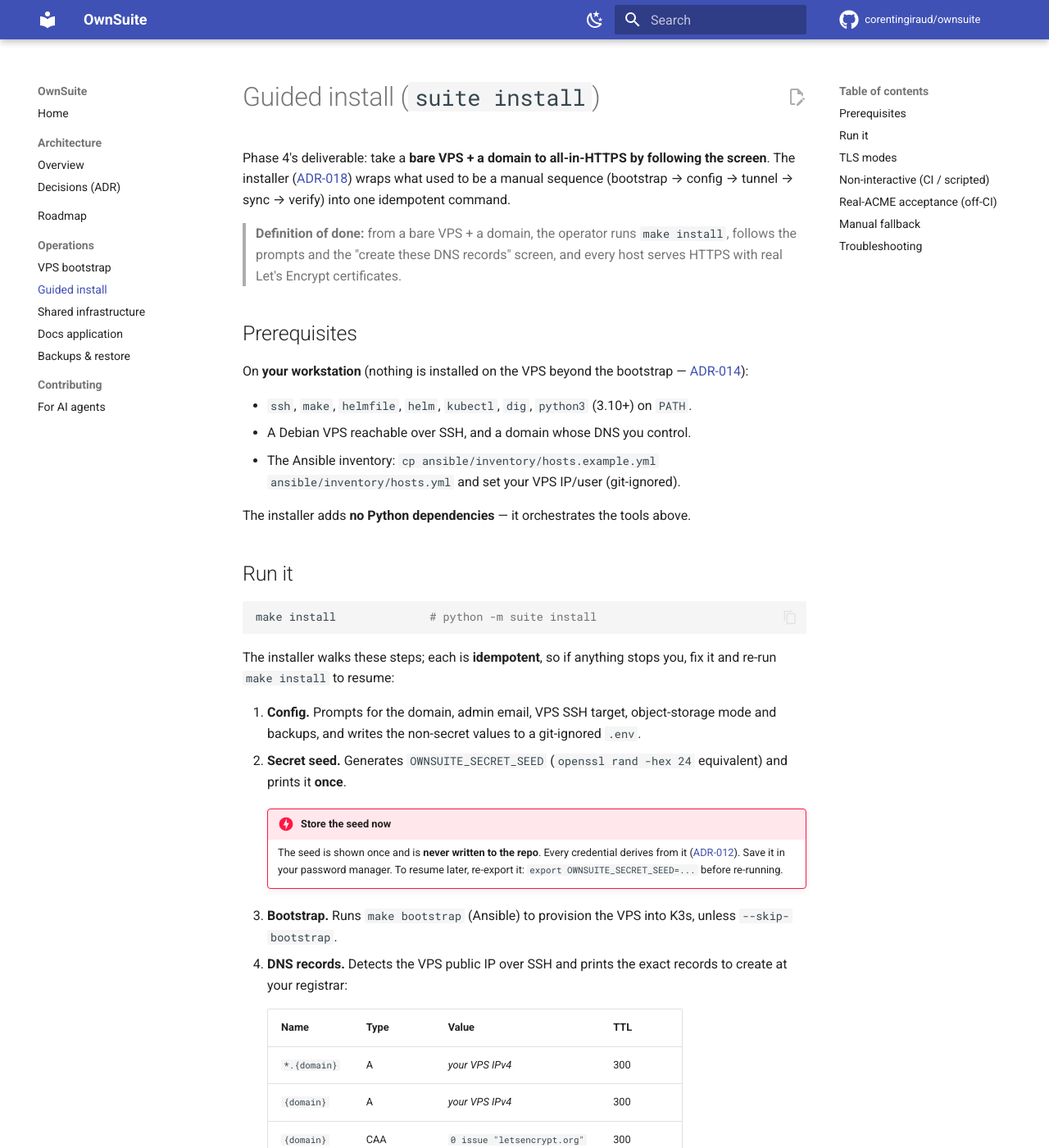
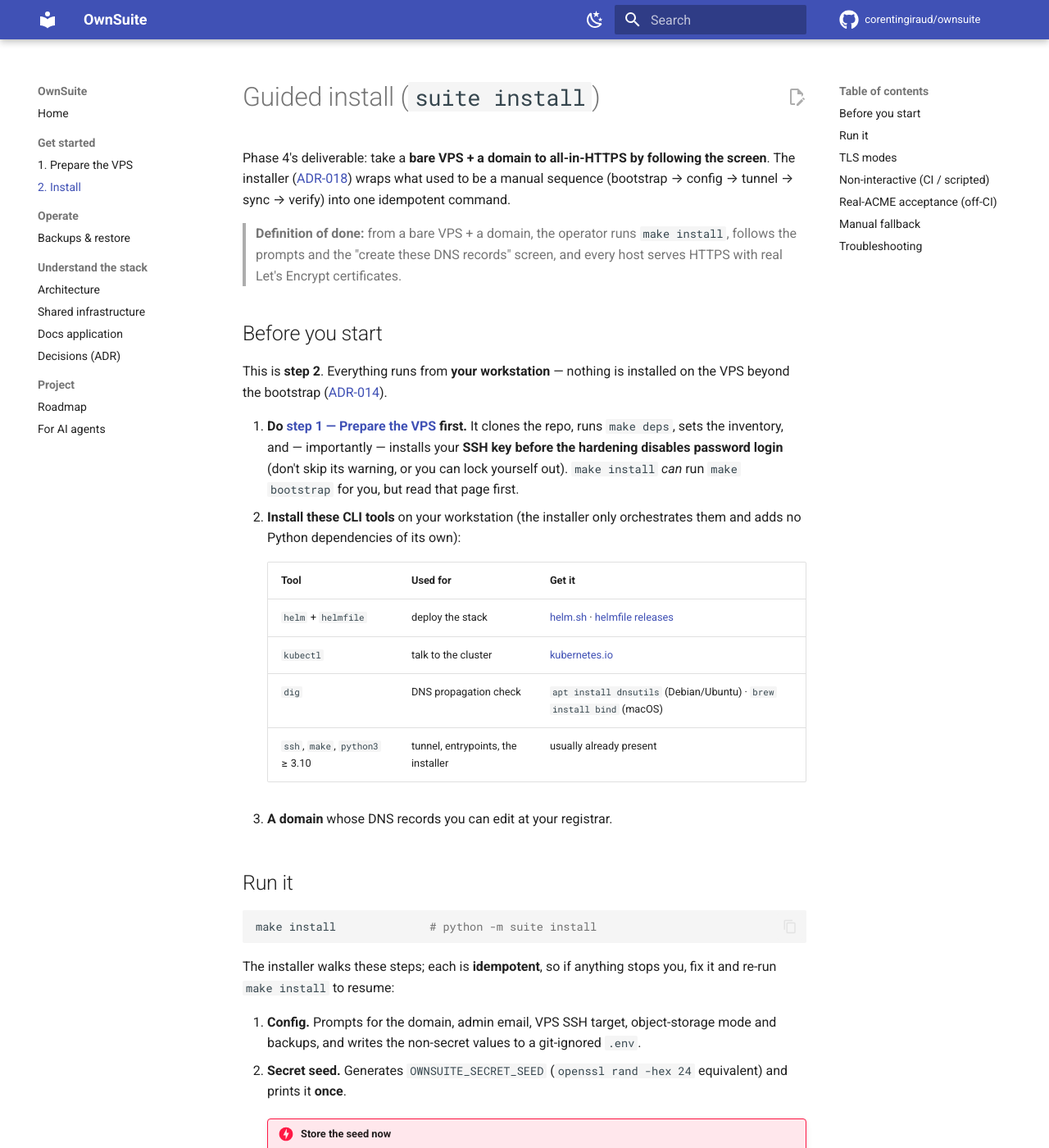
Before and after one commit to corentingiraud/ownsuite, an MkDocs documentation site: the page built from docs/operations/install.md, in a window 1280 px wide and 1400 px high. Shown: the whole window at 82% size. Built offline with MkDocs 1.6.1 and Material for MkDocs 9.7.7, drawn with Linux system fonts in a browser that asks for light colours; comment, search, counter and statistics services are not loaded; some of the changed text lies outside the part shown.

Commit message:
docs: task-oriented structure for non-expert admins
Reorganize the navigation around what an admin does, not the internals:
- Get started (1. Prepare the VPS -> 2. Install), Operate, Understand the stack,
  Project. The install path now leads instead of being buried under "Operations"
  behind Architecture/Decisions/Roadmap.
- Landing page funnels to the two ordered install steps; "how it works" is secondary.
- install.md gains a "Before you start": links step 1, lists the CLI tools to install
  (helm/helmfile/kubectl/dig) with where to get them, and flags the SSH-key lockout.
- bootstrap.md: add the missing `git clone` first step.

File paths are unchanged on purpose (stable URLs, no broken links) — only the nav/IA
and entry points change.

```diff
--- a/docs/operations/install.md
+++ b/docs/operations/install.md
@@ -9,17 +9,26 @@ into one idempotent command.
 > follows the prompts and the "create these DNS records" screen, and every host serves
 > HTTPS with real Let's Encrypt certificates.
 
-## Prerequisites
+## Before you start
 
-On **your workstation** (nothing is installed on the VPS beyond the bootstrap —
-[ADR-014](../architecture/decisions.md#adr-014-operator-control-plane-local-workstation-ssh-tunnel)):
+This is **step 2**. Everything runs from **your workstation** — nothing is installed on the
+VPS beyond the bootstrap ([ADR-014](../architecture/decisions.md#adr-014-operator-control-plane-local-workstation-ssh-tunnel)).
 
-- `ssh`, `make`, `helmfile`, `helm`, `kubectl`, `dig`, `python3` (3.10+) on `PATH`.
-- A Debian VPS reachable over SSH, and a domain whose DNS you control.
-- The Ansible inventory: `cp ansible/inventory/hosts.example.yml ansible/inventory/hosts.yml`
-  and set your VPS IP/user (git-ignored).
+1. **Do [step 1 — Prepare the VPS](bootstrap.md) first.** It clones the repo, runs
+   `make deps`, sets the inventory, and — importantly — installs your **SSH key before the
+   hardening disables password login** (don't skip its warning, or you can lock yourself
+   out). `make install` *can* run `make bootstrap` for you, but read that page first.
+2. **Install these CLI tools** on your workstation (the installer only orchestrates them and
+   adds no Python dependencies of its own):
 
-The installer adds **no Python dependencies** — it orchestrates the tools above.
+    | Tool | Used for | Get it |
+    |---|---|---|
+    | `helm` + `helmfile` | deploy the stack | [helm.sh](https://helm.sh/docs/intro/install/) · [helmfile releases](https://github.com/helmfile/helmfile/releases) |
+    | `kubectl` | talk to the cluster | [kubernetes.io](https://kubernetes.io/docs/tasks/tools/) |
+    | `dig` | DNS propagation check | `apt install dnsutils` (Debian/Ubuntu) · `brew install bind` (macOS) |
+    | `ssh`, `make`, `python3` ≥ 3.10 | tunnel, entrypoints, the installer | usually already present |
+
+3. **A domain** whose DNS records you can edit at your registrar.
 
 ## Run it
 
--- a/mkdocs.yml
+++ b/mkdocs.yml
@@ -81,31 +81,32 @@ plugins:
       sections:
         Overview:
           - index.md: Project overview and product vision.
-        Architecture:
+        Get started:
+          - operations/bootstrap.md: Step 1 — one-command VPS bootstrap into a single-node K3s cluster.
+          - operations/install.md: Step 2 — guided installer (suite install), bare VPS + domain to all-in-HTTPS.
+        Operate:
+          - operations/backups.md: Off-site backups (CNPG PITR, rclone objects) and the tested restore procedure.
+        Understand the stack:
           - architecture/overview.md: The stack and its building blocks.
-          - architecture/decisions.md: Architecture Decision Records (ADR) and their rationale.
-        Roadmap:
-          - roadmap.md: Project phases and definition of done.
-        Operations:
-          - operations/bootstrap.md: One-command VPS bootstrap into a single-node K3s cluster.
-          - operations/install.md: Guided installer (suite install) — bare VPS + domain to all-in-HTTPS.
           - operations/platform.md: Helmfile shared infrastructure (cert-manager, CNPG, Valkey, Keycloak over HTTPS).
           - operations/docs.md: Docs application (SSO, S3 storage, real-time collaboration) wired to the foundation.
-          - operations/backups.md: Off-site backups (CNPG PITR, rclone objects) and the tested restore procedure.
-        Contributing:
+          - architecture/decisions.md: Architecture Decision Records (ADR) and their rationale.
+        Project:
+          - roadmap.md: Project phases and definition of done.
           - contributing/for-ai-agents.md: Conventions for AI agents and the documentation.
 
 nav:
   - Home: index.md
-  - Architecture:
-      - Overview: architecture/overview.md
-      - Decisions (ADR): architecture/decisions.md
-  - Roadmap: roadmap.md
-  - Operations:
-      - VPS bootstrap: operations/bootstrap.md
-      - Guided install: operations/install.md
+  - Get started:
+      - 1. Prepare the VPS: operations/bootstrap.md
+      - 2. Install: operations/install.md
+  - Operate:
+      - Backups & restore: operations/backups.md
+  - Understand the stack:
+      - Architecture: architecture/overview.md
       - Shared infrastructure: operations/platform.md
       - Docs application: operations/docs.md
-      - Backups & restore: operations/backups.md
-  - Contributing:
+      - Decisions (ADR): architecture/decisions.md
+  - Project:
+      - Roadmap: roadmap.md
       - For AI agents: contributing/for-ai-agents.md
```
Also changed, not shown: docs/index.md (+14 -3 lines), docs/operations/bootstrap.md (+1 -0 lines).
